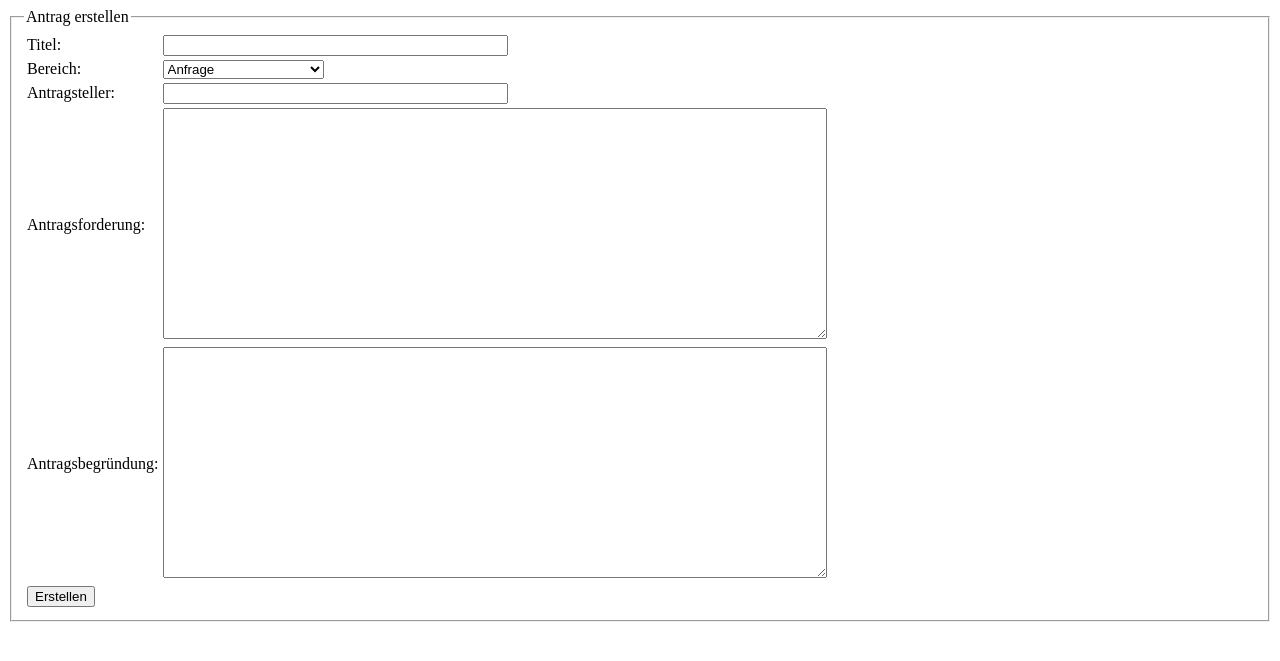
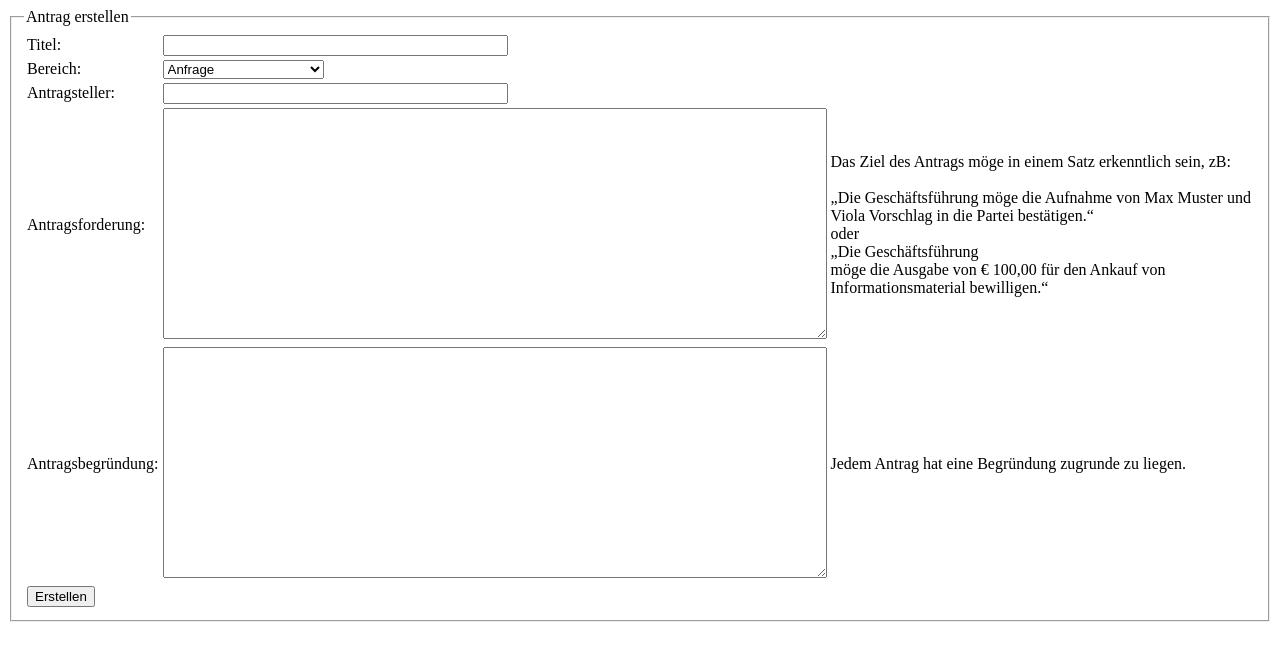
Before and after one commit to PPOE/antragsformular, a PHP site: page /form.php in a window 1280 px wide. Shown: the top 661 px of the page. Run offline with PHP 8.4, Linux system fonts and the light colour scheme; data that the repository does not hold is empty; a stand-in replaces the project's code that opens the database connection.

Commit message:
form finalized

```diff
--- a/stmk/form.php
+++ b/stmk/form.php
@@ -33,9 +33,19 @@
         </td></tr>
         <tr><td>Antragsforderung:</td><td>
             <textarea rows="15" cols="80" name="antragsforderung"><?= $data['antragsforderung']; ?></textarea>
+        </td><td>
+            Das Ziel des Antrags möge in einem Satz erkenntlich sein, zB: <br/><br/>
+            „Die Geschäftsführung möge die Aufnahme von Max Muster und <br/>
+            Viola Vorschlag in die Partei bestätigen.“ <br/>
+            oder<br/>
+             „Die Geschäftsführung <br/>
+            möge die Ausgabe von € 100,00 für den Ankauf von <br/>
+            Informationsmaterial bewilligen.“
         </td></tr>
         <tr><td>Antragsbegr&uuml;ndung:</td><td>
             <textarea rows="15" cols="80" name="antragsbegruendung"><?= $data['antragsbegruendung']; ?></textarea>
+        </td><td>
+            Jedem Antrag hat eine Begründung zugrunde zu liegen.
         </td></tr>
         <tr><td>
                 <input type="submit" name="submit" value="Erstellen">
```
